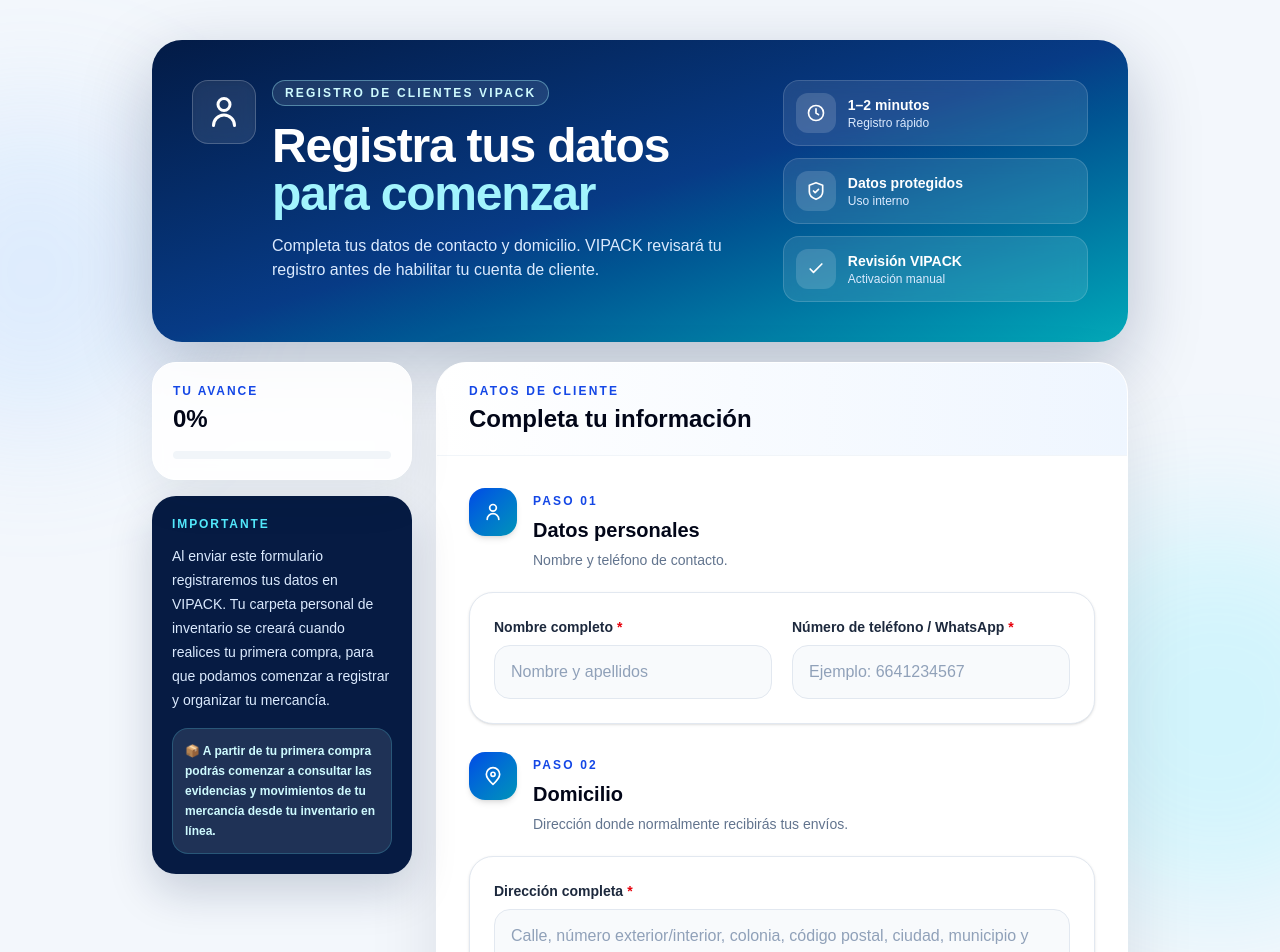
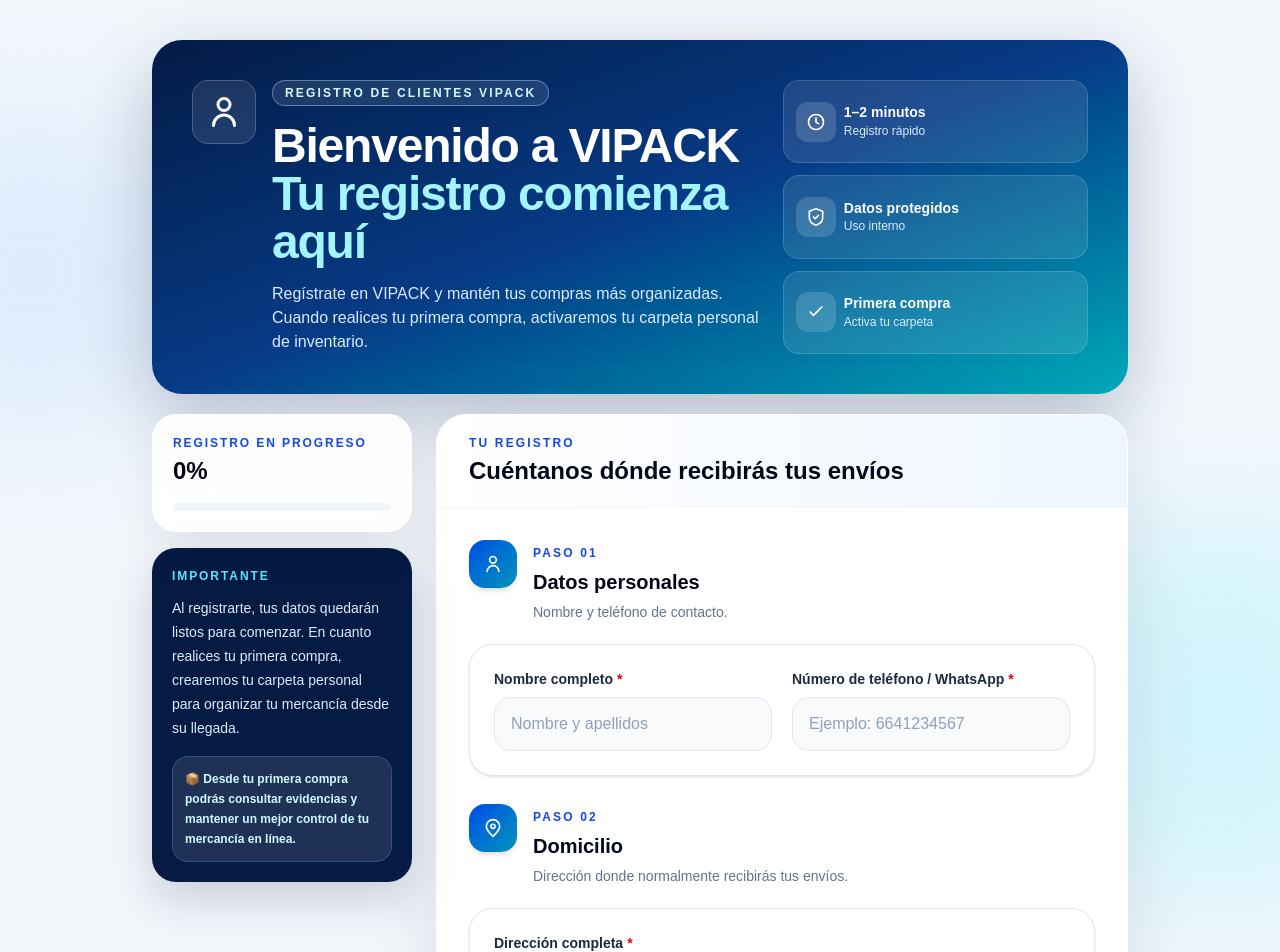
Before and after one commit to VIPACKEnvios/vipack-tracking-system, a Next.js app: page /registro-cliente in a window 1280 px wide. Shown: the top 952 px of the page. Built offline with nearby package versions, Linux system fonts and the light colour scheme.

Commit message:
Mejora registro de clientes

```diff
--- a/app/registro-cliente/page.tsx
+++ b/app/registro-cliente/page.tsx
@@ -217,10 +217,10 @@
 
       <div className="relative mx-auto w-full max-w-5xl px-3 py-4 sm:px-6 sm:py-6 md:py-10">
         <header className="mb-5 overflow-hidden rounded-[24px] sm:rounded-[30px] bg-gradient-to-br from-[#031b46] via-[#073b86] to-[#05a9b8] text-white shadow-[0_24px_70px_rgba(3,27,70,0.25)]">
-          <div className="grid gap-6 px-4 py-6 sm:px-6 sm:py-8 md:grid-cols-[1.3fr_0.7fr] md:px-10 md:py-10">
+          <div className="grid gap-5 px-4 py-5 sm:gap-6 sm:px-6 sm:py-8 md:grid-cols-[1.3fr_0.7fr] md:px-10 md:py-10">
             <div className="flex items-start gap-4">
-              <div className="flex h-16 w-16 shrink-0 items-center justify-center rounded-2xl border border-white/20 bg-white/10 shadow-inner backdrop-blur">
-                <IconoUsuario className="h-9 w-9" />
+              <div className="flex h-14 w-14 shrink-0 items-center justify-center rounded-2xl border border-white/20 bg-white/10 shadow-inner backdrop-blur sm:h-16 sm:w-16">
+                <IconoUsuario className="h-8 w-8 sm:h-9 sm:w-9" />
               </div>
 
               <div>
@@ -229,21 +229,21 @@
                 </span>
 
                 <h1 className="mt-4 text-2xl font-black tracking-tight sm:text-4xl md:text-5xl">
-                  Registra tus datos
+                  Bienvenido a VIPACK
                   <span className="block text-cyan-200">
-                    para comenzar
+                    Tu registro comienza aquí
                   </span>
                 </h1>
 
                 <p className="mt-4 max-w-2xl text-sm leading-6 text-blue-100 sm:text-base">
-                  Completa tus datos de contacto y domicilio.
-                  VIPACK revisará tu registro antes de habilitar
-                  tu cuenta de cliente.
+                  Regístrate en VIPACK y mantén tus compras más organizadas.
+                  Cuando realices tu primera compra, activaremos tu carpeta
+                  personal de inventario.
                 </p>
               </div>
             </div>
 
-            <div className="grid gap-3 sm:grid-cols-3 md:grid-cols-1">
+            <div className="grid grid-cols-3 gap-2 sm:gap-3 md:grid-cols-1">
               <BeneficioRapido
                 icono={
                   <IconoReloj />
@@ -264,8 +264,8 @@
                 icono={
                   <IconoCheck />
                 }
-                titulo="Revisión VIPACK"
-                texto="Activación manual"
+                titulo="Primera compra"
+                texto="Activa tu carpeta"
               />
             </div>
           </div>
@@ -279,7 +279,7 @@
               </div>
 
               <h2 className="mt-5 text-3xl font-black">
-                Registro recibido
+                ¡Registro completado!
               </h2>
 
               <p className="mx-auto mt-3 max-w-xl text-emerald-50">
@@ -306,15 +306,15 @@
 
                 <div className="mt-4 space-y-3 text-sm leading-6 text-slate-600">
                   <p>
-                    1. Tus datos quedarán registrados en VIPACK.
+                    1. Tu información ya quedó registrada en VIPACK.
                   </p>
                   <p>
-                    2. Cuando realices tu primera compra, VIPACK creará tu
-                    número de cliente y tu carpeta personal de inventario.
+                    2. Con tu primera compra crearemos tu número de cliente
+                    y tu carpeta personal de inventario.
                   </p>
                   <p>
-                    3. Desde ese momento podrás comenzar a consultar las
-                    evidencias y movimientos de tu mercancía.
+                    3. Desde ahí podrás consultar evidencias y llevar un
+                    mejor control de tu mercancía.
                   </p>
                 </div>
               </div>
@@ -335,7 +335,7 @@
             <aside className="space-y-4 lg:sticky lg:top-6">
               <section className="rounded-3xl border border-white bg-white/90 p-5 shadow-[0_18px_45px_rgba(15,23,42,0.08)] backdrop-blur">
                 <p className="text-xs font-black uppercase tracking-[0.16em] text-blue-700">
-                  Tu avance
+                  Registro en progreso
                 </p>
 
                 <p className="mt-1 text-2xl font-black text-slate-950">
@@ -359,17 +359,15 @@
                 </p>
 
                 <p className="mt-3 text-sm leading-6 text-blue-100">
-                  Al enviar este formulario registraremos tus datos en VIPACK.
-                  Tu carpeta personal de inventario se creará cuando realices
-                  tu primera compra, para que podamos comenzar a registrar y
-                  organizar tu mercancía.
+                  Al registrarte, tus datos quedarán listos para comenzar.
+                  En cuanto realices tu primera compra, crearemos tu carpeta
+                  personal para organizar tu mercancía desde su llegada.
                 </p>
 
                 <div className="mt-4 rounded-2xl border border-cyan-300/20 bg-white/10 p-3">
                   <p className="text-xs font-bold leading-5 text-cyan-100">
-                    📦 A partir de tu primera compra podrás comenzar a consultar
-                    las evidencias y movimientos de tu mercancía desde tu
-                    inventario en línea.
+                    📦 Desde tu primera compra podrás consultar evidencias y
+                    mantener un mejor control de tu mercancía en línea.
                   </p>
                 </div>
               </section>
@@ -383,11 +381,11 @@
             >
               <div className="border-b border-slate-100 bg-gradient-to-r from-white to-blue-50 px-5 py-5 sm:px-8">
                 <p className="text-xs font-black uppercase tracking-[0.18em] text-blue-700">
-                  Datos de cliente
+                  Tu registro
                 </p>
 
                 <h2 className="mt-1 text-2xl font-black text-slate-950">
-                  Completa tu información
+                  Cuéntanos dónde recibirás tus envíos
                 </h2>
               </div>
 
@@ -532,7 +530,7 @@
                 >
                   {enviando
                     ? "Enviando registro..."
-                    : "Enviar mis datos"}
+                    : "Crear mi registro VIPACK"}
                 </button>
               </div>
             </form>
@@ -671,16 +669,16 @@
   texto: string;
 }) {
   return (
-    <div className="flex items-center gap-3 rounded-2xl border border-white/15 bg-white/10 p-3 backdrop-blur">
-      <div className="flex h-10 w-10 shrink-0 items-center justify-center rounded-xl bg-white/15">
+    <div className="flex min-w-0 flex-col items-center gap-2 rounded-2xl border border-white/15 bg-white/10 p-2.5 text-center backdrop-blur sm:p-3 md:flex-row md:text-left">
+      <div className="flex h-9 w-9 shrink-0 items-center justify-center rounded-xl bg-white/15 sm:h-10 sm:w-10">
         {icono}
       </div>
 
       <div>
-        <p className="text-sm font-black text-white">
+        <p className="text-[11px] font-black leading-tight text-white sm:text-sm">
           {titulo}
         </p>
-        <p className="text-xs text-blue-100">
+        <p className="mt-0.5 text-[10px] leading-tight text-blue-100 sm:text-xs">
           {texto}
         </p>
       </div>
```
